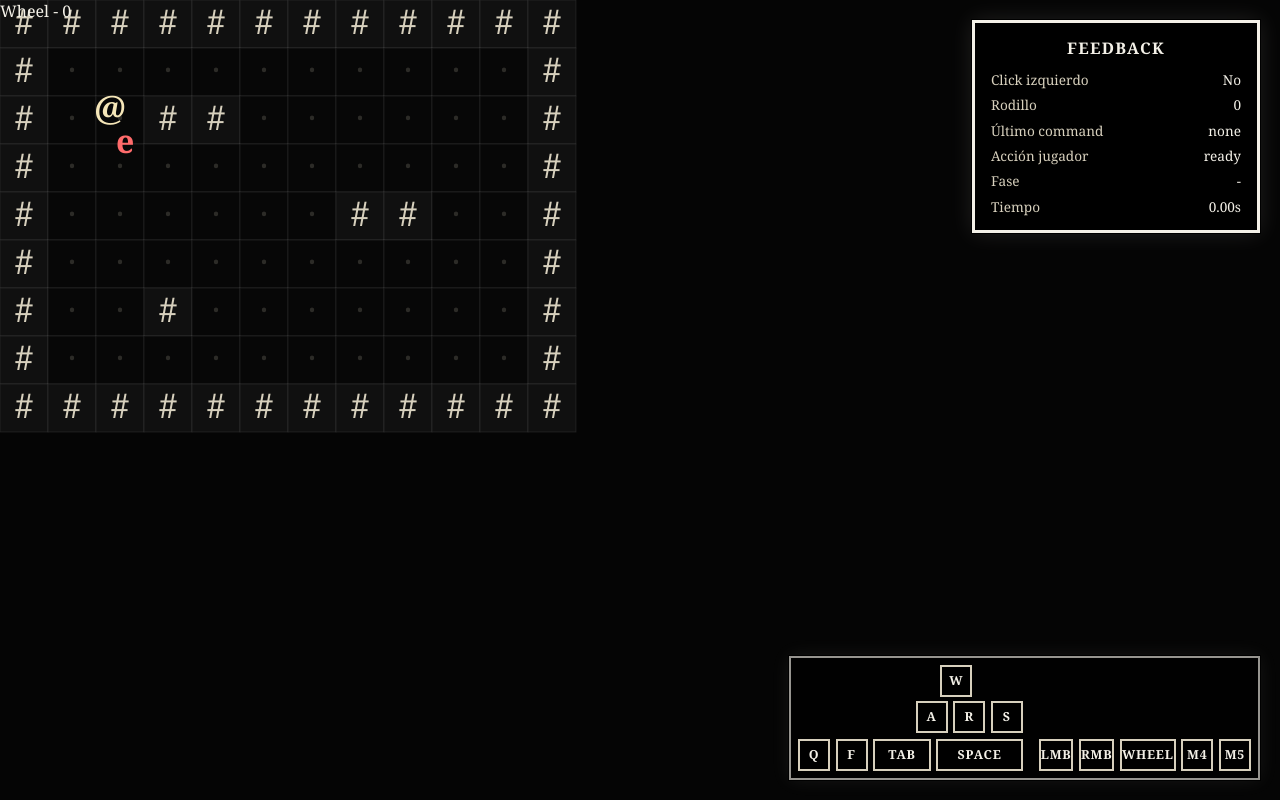
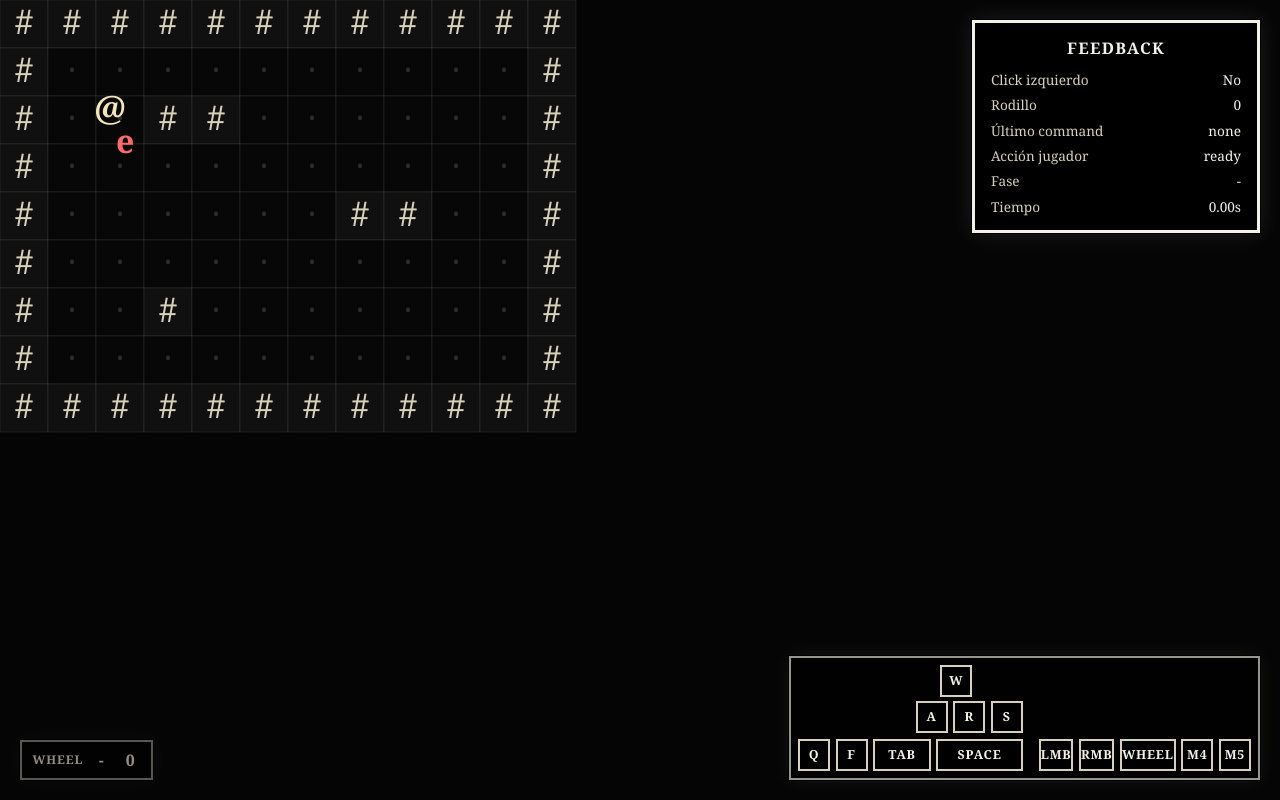
Before and after one commit to WalterDevIn/wini-s-dungeon, a plain HTML site: page index.html in a window 1280 px wide. Drawn offline with Linux system fonts and the light colour scheme.

Commit message:
Style wheel feedback HUD

```diff
--- a/style.css
+++ b/style.css
@@ -44,6 +44,49 @@
 .game-ui-root {
   color: #f4f1e8;
   font-family: Georgia, "Times New Roman", serif;
+}
+
+.wheel-feedback {
+  position: absolute;
+  left: 1.25rem;
+  bottom: 1.25rem;
+  display: flex;
+  align-items: center;
+  gap: 0.45rem;
+  min-width: 8rem;
+  padding: 0.45rem 0.65rem;
+  border: 2px solid rgba(244, 241, 232, 0.52);
+  background: rgba(0, 0, 0, 0.68);
+  color: #d7d0bd;
+  box-shadow: 0 0 0 1px #000, 0 0 18px rgba(244, 241, 232, 0.08);
+  opacity: 0.68;
+  transition:
+    border-color 100ms ease,
+    color 100ms ease,
+    opacity 100ms ease,
+    box-shadow 100ms ease;
+}
+
+.wheel-feedback.is-active {
+  border-color: #00ff66;
+  color: #f4f1e8;
+  opacity: 1;
+  box-shadow: 0 0 0 1px #000, 0 0 16px rgba(0, 255, 102, 0.24);
+}
+
+.wheel-feedback-label {
+  font-size: 0.75rem;
+  font-weight: 700;
+  letter-spacing: 0.08em;
+  text-transform: uppercase;
+}
+
+.wheel-feedback-direction,
+.wheel-feedback-index {
+  min-width: 1.35rem;
+  text-align: center;
+  font-size: 1rem;
+  font-weight: 700;
 }
 
 .input-hud {
```
